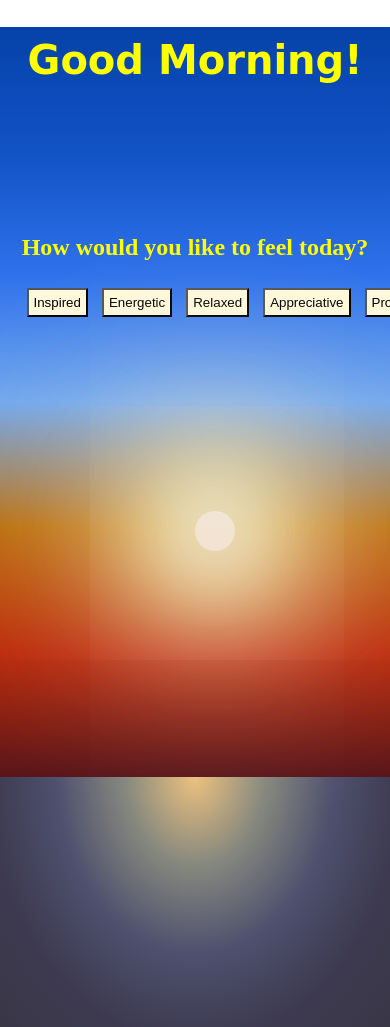
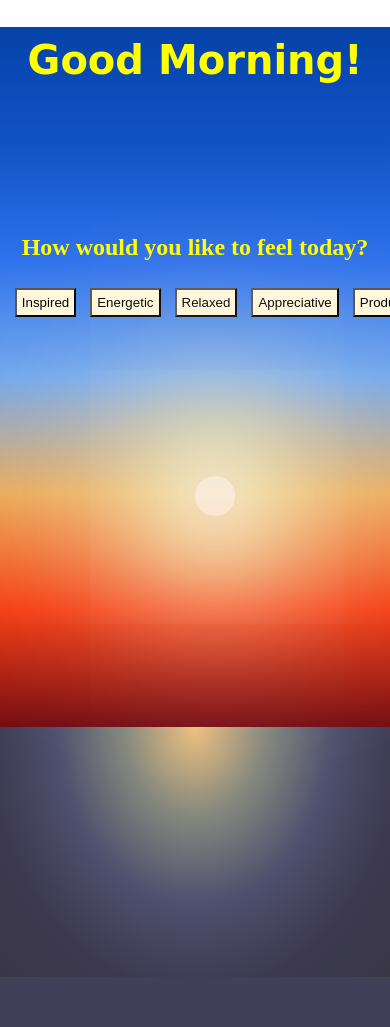
Before and after one commit to multifaceted1/Sunrise-Inspiration, a PHP site: page / in a window 390 px wide; the page is wider, and only the part inside the window is pictured. After the commit the page ends 977 px from the top of that part, so only its background shows below. Run offline with PHP 8.4, Linux system fonts and the light colour scheme.

Commit message:
Update style.css

```diff
--- a/style.css
+++ b/style.css
@@ -5,21 +5,21 @@ body {
 main {
     position:relative;
     margin: 0;
-    min-height: 750px;
+    min-height: 700px;
     justify-content: center;
-    background-image: linear-gradient(to top, #58151a, #BC2909, #ba6d09, #71a8ee, #3072EB, #1152c6, #0542A8);
+    background-image: linear-gradient(to top, #740d14, #f53b11, #ebaa56, #71a8ee, #3072EB, #1152c6, #0542A8);
 }
 
 .choice{
     color: yellow;
     text-align: center;
-    text-shadow: 1px, 1px, blue;
+    text-shadow: 2px, 2px, blue;
     padding-top: 32%;
 }
 
 .choice-button-flex {
     display: flex;
-    margin-left: 30%;
+    margin-left: 35%;
 
 }
 .feeling {
@@ -57,7 +57,7 @@ main {
 
     @keyframes sunrise {
         from {bottom: -3%;
-            opacity: 70%;}
+            opacity: 60%;}
         to {bottom: 70%;
             opacity: 100%;}
     }
@@ -96,23 +96,43 @@ div.ocean {
     z-index: 2;
 }
 
+img.bears {
+    max-height: 100px;
+    width: auto;
+    border: rgb(190, 2, 2) 5px solid;
+}
+
 /*@ media sizes */
+@media only screen and (max-width: 1300px){
+    .choice-button-flex {
+        margin-left: 33%;
+    }
+}
+@media only screen and (max-width: 1100px){
+    .choice-button-flex {
+        margin-left: 29%;
+    }
+}
+
 @media only screen and (max-width: 900px) {
     @keyframes sunrise {
         from {bottom: -3%;
-            opacity: 70%;}
+            opacity: 60%;}
         to {bottom: 80%;
             opacity: 100%;}
     }
     .sun {
         bottom: 80%;
     }
+    .choice-button-flex {
+        margin-left: 22%;
+    }
   }
 
   @media only screen and (max-width: 600px) {
 
         .choice-button-flex {
-            margin-left: 10%;
+            margin-left: 7%;
 
         }
   }
@@ -120,8 +140,13 @@ div.ocean {
   @media only screen and (max-width: 500px) {
 
     .choice-button-flex {
-        margin-left: 5%;
+        margin-left: 2%;
 
   }
 
 }
+
+
+  }
+
+}
```
